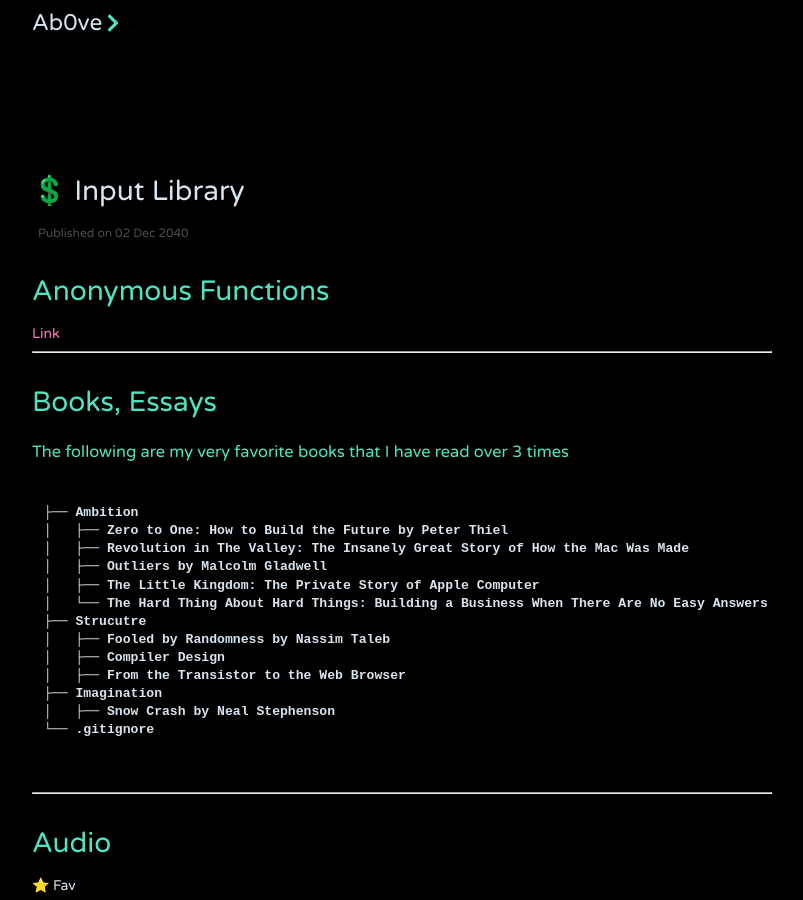
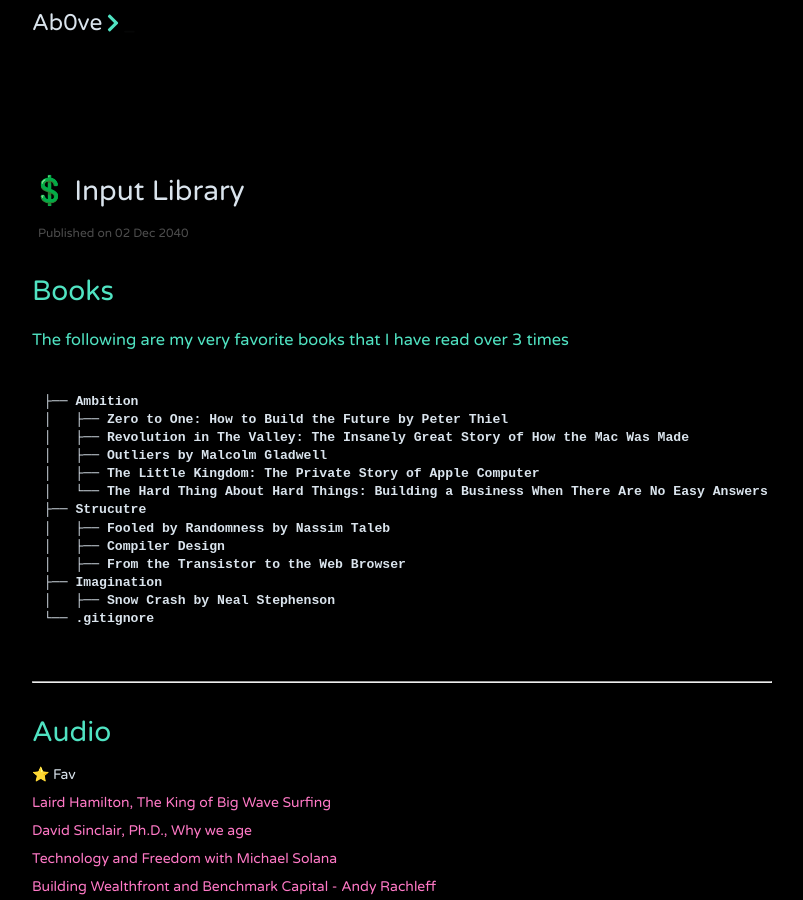
Before and after one commit to jithendrabsy/thoughts, a Jekyll site: the page built from _posts/2040-12-02-input.md, in a window 1280 px wide and 900 px high. Shown: the whole window, without its empty margins (238-1041 px from the left). Built offline with Jekyll 4.4.1, drawn with Linux system fonts in a browser that asks for light colours; nearby versions of some CDN libraries.

Commit message:
Remove F

```diff
--- a/_posts/2040-12-02-input.md
+++ b/_posts/2040-12-02-input.md
@@ -4,13 +4,9 @@
 description:
 tags: Creation
 ---
-# Anonymous Functions
 
-[Link](https://www.notion.so/readyplayerx/Anonymous-Functions-2939d552981f4db388a545d27354adef)
 
----
-
-# Books, Essays
+# Books
 
 ### The following are my very favorite books that I have read over 3 times
 
```
